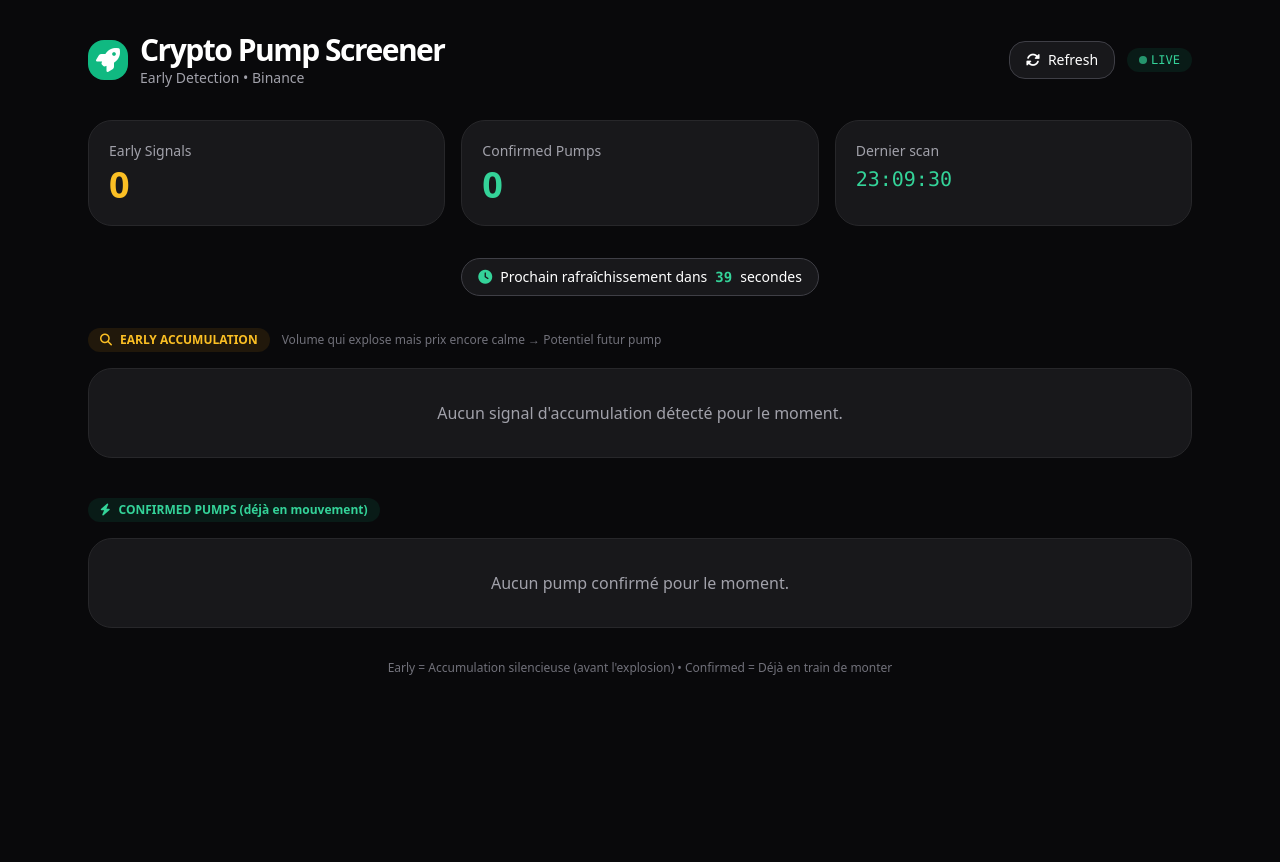
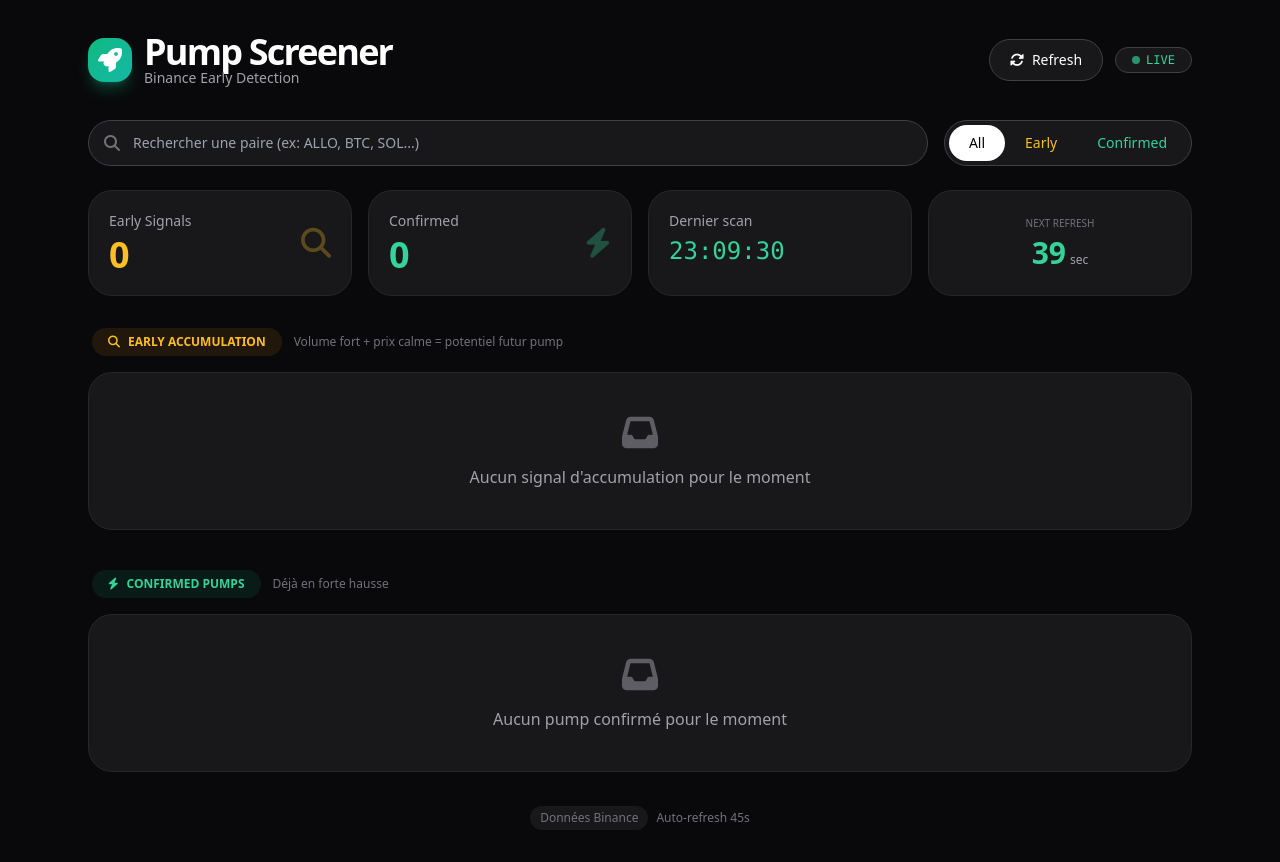
Before and after one commit to farahei-create/crypto-pump-screener, a Flask app: template templates/index.html in a window 1280 px wide. Before the commit the page ends 675 px from the top, so only its background shows below. Run offline with Flask 3, Linux system fonts and the light colour scheme; the template is opened without the code that fills it, so the values that code supplies are empty; some libraries are stand-ins or nearby versions.

Commit message:
Add search bar + quick filters + better UX to dashboard

```diff
--- a/templates/index.html
+++ b/templates/index.html
@@ -3,172 +3,219 @@
 <head>
     <meta charset="UTF-8">
     <meta name="viewport" content="width=device-width, initial-scale=1.0">
-    <title>🚀 Crypto Pump Screener - Early Detection</title>
+    <title>🚀 Crypto Pump Screener</title>
     <script src="https://cdn.tailwindcss.com"></script>
     <link rel="stylesheet" href="https://cdnjs.cloudflare.com/ajax/libs/font-awesome/6.5.1/css/all.min.css">
+    <style>
+        .pump-row { transition: all 0.2s ease; }
+        .pump-row:hover { transform: translateX(4px); }
+        .strong-pump { background: linear-gradient(90deg, rgba(16,185,129,0.08) 0%, transparent 100%); }
+    </style>
 </head>
 <body class="bg-zinc-950 text-white">
     <div class="max-w-6xl mx-auto px-6 py-8">
         <!-- Header -->
-        <div class="flex items-center justify-between mb-8">
+        <div class="flex flex-col md:flex-row md:items-center md:justify-between gap-y-4 mb-8">
             <div class="flex items-center gap-x-3">
-                <div class="w-10 h-10 bg-emerald-500 rounded-2xl flex items-center justify-center">
+                <div class="w-11 h-11 bg-gradient-to-br from-emerald-500 to-teal-500 rounded-2xl flex items-center justify-center shadow-lg shadow-emerald-500/30">
                     <i class="fas fa-rocket text-white text-2xl"></i>
                 </div>
                 <div>
-                    <h1 class="text-3xl font-bold tracking-tighter">Crypto Pump Screener</h1>
-                    <p class="text-zinc-400 text-sm">Early Detection • Binance</p>
+                    <h1 class="text-4xl font-bold tracking-tighter">Pump Screener</h1>
+                    <p class="text-zinc-400 text-sm -mt-1">Binance Early Detection</p>
                 </div>
             </div>
+
             <div class="flex items-center gap-x-3">
-                <button onclick="refreshData()" class="flex items-center gap-x-2 px-4 py-2 bg-zinc-900 hover:bg-zinc-800 border border-zinc-700 rounded-2xl text-sm transition-colors">
+                <button onclick="refreshData()"
+                        class="flex items-center gap-x-2 px-5 py-2.5 bg-zinc-900 hover:bg-zinc-800 active:bg-zinc-700 border border-zinc-700 rounded-3xl text-sm font-medium transition-all active:scale-[0.985]">
                     <i class="fas fa-sync-alt"></i>
                     <span>Refresh</span>
                 </button>
-                <div class="px-3 py-1 bg-emerald-500/10 text-emerald-400 text-xs font-mono rounded-2xl flex items-center gap-x-1">
-                    <div class="w-2 h-2 bg-emerald-400 rounded-full animate-pulse"></div>
-                    LIVE
+
+                <div class="flex items-center bg-zinc-900 border border-zinc-700 rounded-3xl px-1 py-1">
+                    <div class="px-3 flex items-center gap-x-1.5">
+                        <div class="w-2 h-2 bg-emerald-400 rounded-full animate-pulse"></div>
+                        <span class="text-xs font-mono text-emerald-400">LIVE</span>
+                    </div>
                 </div>
             </div>
         </div>
 
-        <!-- Stats -->
-        <div class="grid grid-cols-1 md:grid-cols-3 gap-4 mb-8">
-            <div class="bg-zinc-900 border border-zinc-800 rounded-3xl p-5">
-                <div class="text-zinc-400 text-sm mb-1">Early Signals</div>
-                <div class="text-4xl font-semibold text-amber-400">{{ data.early|length }}</div>
+        <!-- Controls -->
+        <div class="flex flex-col md:flex-row gap-4 mb-6">
+            <!-- Search -->
+            <div class="flex-1 relative">
+                <div class="absolute left-4 top-1/2 -translate-y-1/2 text-zinc-500">
+                    <i class="fas fa-search"></i>
+                </div>
+                <input type="text" id="search-input" placeholder="Rechercher une paire (ex: ALLO, BTC, SOL...)"
+                       class="w-full bg-zinc-900 border border-zinc-700 focus:border-emerald-500 pl-11 py-3 rounded-3xl text-sm outline-none transition-colors"
+                       onkeyup="filterPairs()">
             </div>
-            <div class="bg-zinc-900 border border-zinc-800 rounded-3xl p-5">
-                <div class="text-zinc-400 text-sm mb-1">Confirmed Pumps</div>
-                <div class="text-4xl font-semibold text-emerald-400">{{ data.confirmed|length }}</div>
-            </div>
-            <div class="bg-zinc-900 border border-zinc-800 rounded-3xl p-5">
-                <div class="text-zinc-400 text-sm mb-1">Dernier scan</div>
-                <div class="text-xl font-mono text-emerald-400" id="last-scan">--:--:--</div>
+
+            <!-- Quick Filters -->
+            <div class="flex bg-zinc-900 border border-zinc-700 rounded-3xl p-1">
+                <button onclick="filterByType('all')" id="filter-all"
+                        class="px-5 py-2 text-sm font-medium rounded-[20px] active:bg-zinc-800 transition-colors bg-white text-black">All</button>
+                <button onclick="filterByType('early')" id="filter-early"
+                        class="px-5 py-2 text-sm font-medium rounded-[20px] hover:bg-zinc-800 transition-colors text-amber-400">Early</button>
+                <button onclick="filterByType('confirmed')" id="filter-confirmed"
+                        class="px-5 py-2 text-sm font-medium rounded-[20px] hover:bg-zinc-800 transition-colors text-emerald-400">Confirmed</button>
             </div>
         </div>
 
-        <!-- Countdown -->
-        <div class="mb-8 flex items-center justify-center">
-            <div class="inline-flex items-center gap-x-2 px-4 py-2 bg-zinc-900 border border-zinc-700 rounded-3xl text-sm">
-                <i class="fas fa-clock text-emerald-400"></i>
-                <span>Prochain rafraîchissement dans</span>
-                <span class="font-mono font-semibold text-emerald-400" id="countdown">45</span>
-                <span>secondes</span>
+        <!-- Stats -->
+        <div class="grid grid-cols-2 md:grid-cols-4 gap-4 mb-8">
+            <div class="bg-zinc-900 border border-zinc-800 rounded-3xl p-5">
+                <div class="flex items-center justify-between">
+                    <div>
+                        <div class="text-zinc-400 text-sm">Early Signals</div>
+                        <div class="text-4xl font-semibold text-amber-400 mt-1">{{ data.early|length }}</div>
+                    </div>
+                    <i class="fas fa-search text-3xl text-amber-400/30"></i>
+                </div>
+            </div>
+            <div class="bg-zinc-900 border border-zinc-800 rounded-3xl p-5">
+                <div class="flex items-center justify-between">
+                    <div>
+                        <div class="text-zinc-400 text-sm">Confirmed</div>
+                        <div class="text-4xl font-semibold text-emerald-400 mt-1">{{ data.confirmed|length }}</div>
+                    </div>
+                    <i class="fas fa-bolt text-3xl text-emerald-400/30"></i>
+                </div>
+            </div>
+            <div class="bg-zinc-900 border border-zinc-800 rounded-3xl p-5 col-span-2 md:col-span-1">
+                <div class="text-zinc-400 text-sm mb-1">Dernier scan</div>
+                <div class="text-2xl font-mono text-emerald-400" id="last-scan">--:--:--</div>
+            </div>
+            <div class="bg-zinc-900 border border-zinc-800 rounded-3xl p-5 flex items-center justify-center">
+                <div class="text-center">
+                    <div class="text-[10px] text-zinc-500 mb-1">NEXT REFRESH</div>
+                    <div class="flex items-baseline justify-center gap-x-1">
+                        <span class="text-3xl font-semibold text-emerald-400" id="countdown">45</span>
+                        <span class="text-xs text-zinc-400">sec</span>
+                    </div>
+                </div>
             </div>
         </div>
 
-        <!-- Early Accumulation Section -->
-        <div class="mb-10">
-            <div class="flex items-center gap-x-3 mb-4">
-                <div class="px-3 py-1 bg-amber-500/10 text-amber-400 text-xs font-semibold rounded-2xl flex items-center gap-x-2">
+        <!-- Early Accumulation -->
+        <div class="mb-10" id="early-section">
+            <div class="flex items-center gap-x-3 mb-4 px-1">
+                <div class="px-4 py-1.5 bg-amber-500/10 text-amber-400 text-xs font-semibold rounded-3xl flex items-center gap-x-2">
                     <i class="fas fa-search"></i>
                     <span>EARLY ACCUMULATION</span>
                 </div>
-                <div class="text-xs text-zinc-500">Volume qui explose mais prix encore calme → Potentiel futur pump</div>
+                <div class="text-xs text-zinc-500">Volume fort + prix calme = potentiel futur pump</div>
             </div>
 
-            {% if data.early %}
             <div class="bg-zinc-900 border border-zinc-800 rounded-3xl overflow-hidden">
-                <table class="w-full">
+                {% if data.early %}
+                <table class="w-full" id="early-table">
                     <thead>
                         <tr class="border-b border-zinc-800 text-left text-xs text-zinc-400">
-                            <th class="px-6 py-3 font-normal">Paire</th>
-                            <th class="px-6 py-3 font-normal text-right">Hausse 1h</th>
-                            <th class="px-6 py-3 font-normal text-right">Volume 24h</th>
-                            <th class="px-6 py-3 font-normal text-right">Prix</th>
-                            <th class="px-6 py-3 font-normal w-20"></th>
+                            <th class="px-6 py-4 font-normal">Paire</th>
+                            <th class="px-6 py-4 font-normal text-right">Hausse</th>
+                            <th class="px-6 py-4 font-normal text-right">Volume</th>
+                            <th class="px-6 py-4 font-normal text-right">Prix</th>
+                            <th class="px-6 py-4 font-normal w-16"></th>
                         </tr>
                     </thead>
                     <tbody class="text-sm divide-y divide-zinc-800">
                         {% for pump in data.early %}
-                        <tr class="hover:bg-zinc-800/50 transition-colors">
+                        <tr class="pump-row hover:bg-zinc-800/60" data-symbol="{{ pump.symbol }}" data-type="early">
                             <td class="px-6 py-4 font-mono font-semibold">{{ pump.symbol }}</td>
                             <td class="px-6 py-4 text-right">
-                                <span class="inline-flex items-center px-3 py-1 rounded-2xl text-xs font-semibold bg-amber-500/10 text-amber-400">
+                                <span class="inline-flex items-center px-3.5 py-1 rounded-2xl text-xs font-semibold bg-amber-500/10 text-amber-400">
                                     +{{ pump.change_1h }}%
                                 </span>
                             </td>
-                            <td class="px-6 py-4 text-right font-mono text-zinc-400">${{ "{:,}".format(pump.volume|int) }}</td>
-                            <td class="px-6 py-4 text-right font-mono">{{ pump.price }}</td>
+                            <td class="px-6 py-4 text-right font-mono text-zinc-300">${{ "{:,}".format(pump.volume|int) }}</td>
+                            <td class="px-6 py-4 text-right font-mono text-zinc-300">{{ pump.price }}</td>
                             <td class="px-6 py-4">
                                 <a href="https://www.binance.com/en/trade/{{ pump.symbol }}?layout=pro" target="_blank"
-                                   class="text-xs px-3 py-1.5 bg-white text-black rounded-2xl hover:bg-zinc-200 transition flex items-center justify-center gap-x-1">
-                                    <span>Trade</span> <i class="fas fa-external-link-alt text-[10px]"></i>
+                                   class="inline-flex items-center justify-center w-9 h-9 hover:bg-white/10 rounded-2xl text-zinc-400 hover:text-white transition-colors">
+                                    <i class="fas fa-external-link-alt text-sm"></i>
                                 </a>
                             </td>
                         </tr>
                         {% endfor %}
                     </tbody>
                 </table>
+                {% else %}
+                <div class="px-6 py-10 text-center text-zinc-400">
+                    <i class="fas fa-inbox text-4xl mb-3 opacity-50"></i>
+                    <p>Aucun signal d'accumulation pour le moment</p>
+                </div>
+                {% endif %}
             </div>
-            {% else %}
-            <div class="bg-zinc-900 border border-zinc-800 rounded-3xl px-6 py-8 text-center text-zinc-400">
-                Aucun signal d'accumulation détecté pour le moment.
-            </div>
-            {% endif %}
         </div>
 
-        <!-- Confirmed Pumps Section -->
-        <div>
-            <div class="flex items-center gap-x-3 mb-4">
-                <div class="px-3 py-1 bg-emerald-500/10 text-emerald-400 text-xs font-semibold rounded-2xl flex items-center gap-x-2">
+        <!-- Confirmed Pumps -->
+        <div id="confirmed-section">
+            <div class="flex items-center gap-x-3 mb-4 px-1">
+                <div class="px-4 py-1.5 bg-emerald-500/10 text-emerald-400 text-xs font-semibold rounded-3xl flex items-center gap-x-2">
                     <i class="fas fa-bolt"></i>
-                    <span>CONFIRMED PUMPS (déjà en mouvement)</span>
+                    <span>CONFIRMED PUMPS</span>
                 </div>
+                <div class="text-xs text-zinc-500">Déjà en forte hausse</div>
             </div>
 
-            {% if data.confirmed %}
             <div class="bg-zinc-900 border border-zinc-800 rounded-3xl overflow-hidden">
-                <table class="w-full">
+                {% if data.confirmed %}
+                <table class="w-full" id="confirmed-table">
                     <thead>
                         <tr class="border-b border-zinc-800 text-left text-xs text-zinc-400">
-                            <th class="px-6 py-3 font-normal">Paire</th>
-                            <th class="px-6 py-3 font-normal text-right">Hausse 1h</th>
-                            <th class="px-6 py-3 font-normal text-right">Volume 24h</th>
-                            <th class="px-6 py-3 font-normal text-right">Prix</th>
-                            <th class="px-6 py-3 font-normal w-20"></th>
+                            <th class="px-6 py-4 font-normal">Paire</th>
+                            <th class="px-6 py-4 font-normal text-right">Hausse</th>
+                            <th class="px-6 py-4 font-normal text-right">Volume</th>
+                            <th class="px-6 py-4 font-normal text-right">Prix</th>
+                            <th class="px-6 py-4 font-normal w-16"></th>
                         </tr>
                     </thead>
                     <tbody class="text-sm divide-y divide-zinc-800">
                         {% for pump in data.confirmed %}
-                        <tr class="hover:bg-zinc-800/50 transition-colors">
+                        <tr class="pump-row hover:bg-zinc-800/60 {% if pump.change_1h > 25 %}strong-pump{% endif %}" data-symbol="{{ pump.symbol }}" data-type="confirmed">
                             <td class="px-6 py-4 font-mono font-semibold">{{ pump.symbol }}</td>
                             <td class="px-6 py-4 text-right">
-                                <span class="inline-flex items-center px-3 py-1 rounded-2xl text-xs font-semibold bg-emerald-500/10 text-emerald-400">
+                                <span class="inline-flex items-center px-3.5 py-1 rounded-2xl text-xs font-semibold {% if pump.change_1h > 25 %}bg-emerald-500 text-white{% else %}bg-emerald-500/10 text-emerald-400{% endif %}">
                                     +{{ pump.change_1h }}%
                                 </span>
                             </td>
-                            <td class="px-6 py-4 text-right font-mono text-zinc-400">${{ "{:,}".format(pump.volume|int) }}</td>
-                            <td class="px-6 py-4 text-right font-mono">{{ pump.price }}</td>
+                            <td class="px-6 py-4 text-right font-mono text-zinc-300">${{ "{:,}".format(pump.volume|int) }}</td>
+                            <td class="px-6 py-4 text-right font-mono text-zinc-300">{{ pump.price }}</td>
                             <td class="px-6 py-4">
                                 <a href="https://www.binance.com/en/trade/{{ pump.symbol }}?layout=pro" target="_blank"
-                                   class="text-xs px-3 py-1.5 bg-white text-black rounded-2xl hover:bg-zinc-200 transition flex items-center justify-center gap-x-1">
-                                    <span>Trade</span> <i class="fas fa-external-link-alt text-[10px]"></i>
+                                   class="inline-flex items-center justify-center w-9 h-9 hover:bg-white/10 rounded-2xl text-zinc-400 hover:text-white transition-colors">
+                                    <i class="fas fa-external-link-alt text-sm"></i>
                                 </a>
                             </td>
                         </tr>
                         {% endfor %}
                     </tbody>
                 </table>
+                {% else %}
+                <div class="px-6 py-10 text-center text-zinc-400">
+                    <i class="fas fa-inbox text-4xl mb-3 opacity-50"></i>
+                    <p>Aucun pump confirmé pour le moment</p>
+                </div>
+                {% endif %}
             </div>
-            {% else %}
-            <div class="bg-zinc-900 border border-zinc-800 rounded-3xl px-6 py-8 text-center text-zinc-400">
-                Aucun pump confirmé pour le moment.
-            </div>
-            {% endif %}
         </div>
 
-        <div class="mt-8 text-center text-xs text-zinc-500">
-            Early = Accumulation silencieuse (avant l'explosion) • Confirmed = Déjà en train de monter
+        <div class="mt-8 text-center">
+            <div class="inline-flex items-center gap-x-2 text-xs text-zinc-500">
+                <div class="px-2.5 py-1 bg-zinc-900 rounded-2xl">Données Binance</div>
+                <div>Auto-refresh 45s</div>
+            </div>
         </div>
     </div>
 
     <script>
         function updateLastScan() {
             const now = new Date();
-            const timeString = now.toLocaleTimeString('fr-FR', { hour: '2-digit', minute: '2-digit', second: '2-digit' });
-            document.getElementById('last-scan').textContent = timeString;
+            document.getElementById('last-scan').textContent = now.toLocaleTimeString('fr-FR', { hour: '2-digit', minute: '2-digit', second: '2-digit' });
         }
 
         let countdown = 45;
@@ -177,7 +224,7 @@
         function startCountdown() {
             const interval = setInterval(() => {
                 countdown--;
-                countdownEl.textContent = countdown;
+                if (countdownEl) countdownEl.textContent = countdown;
                 if (countdown <= 0) {
                     clearInterval(interval);
                     window.location.reload();
@@ -189,9 +236,70 @@
             window.location.reload();
         }
 
+        // Live search
+        function filterPairs() {
+            const searchTerm = document.getElementById('search-input').value.toUpperCase();
+            const rows = document.querySelectorAll('.pump-row');
+
+            rows.forEach(row => {
+                const symbol = row.dataset.symbol;
+                if (symbol.includes(searchTerm)) {
+                    row.style.display = '';
+                } else {
+                    row.style.display = 'none';
+                }
+            });
+        }
+
+        // Quick filters
+        let currentFilter = 'all';
+
+        function filterByType(type) {
+            currentFilter = type;
+
+            // Update button styles
+            document.querySelectorAll('[id^="filter-"]').forEach(btn => {
+                btn.classList.remove('bg-white', 'text-black');
+                btn.classList.add('hover:bg-zinc-800');
+            });
+
+            const activeBtn = document.getElementById('filter-' + type);
+            if (activeBtn) {
+                activeBtn.classList.add('bg-white', 'text-black');
+                activeBtn.classList.remove('hover:bg-zinc-800');
+            }
+
+            const earlySection = document.getElementById('early-section');
+            const confirmedSection = document.getElementById('confirmed-section');
+
+            if (type === 'all') {
+                earlySection.style.display = '';
+                confirmedSection.style.display = '';
+            } else if (type === 'early') {
+                earlySection.style.display = '';
+                confirmedSection.style.display = 'none';
+            } else if (type === 'confirmed') {
+                earlySection.style.display = 'none';
+                confirmedSection.style.display = '';
+            }
+        }
+
         window.onload = function() {
             updateLastScan();
             startCountdown();
+
+            // Set default filter to All
+            const allBtn = document.getElementById('filter-all');
+            if (allBtn) allBtn.classList.add('bg-white', 'text-black');
+
+            // Allow Enter key to refresh
+            document.addEventListener('keydown', function(e) {
+                if (e.key === 'r' || e.key === 'R') {
+                    if (document.activeElement.tagName === 'INPUT') return;
+                    e.preventDefault();
+                    refreshData();
+                }
+            });
         };
     </script>
 </body>
```
